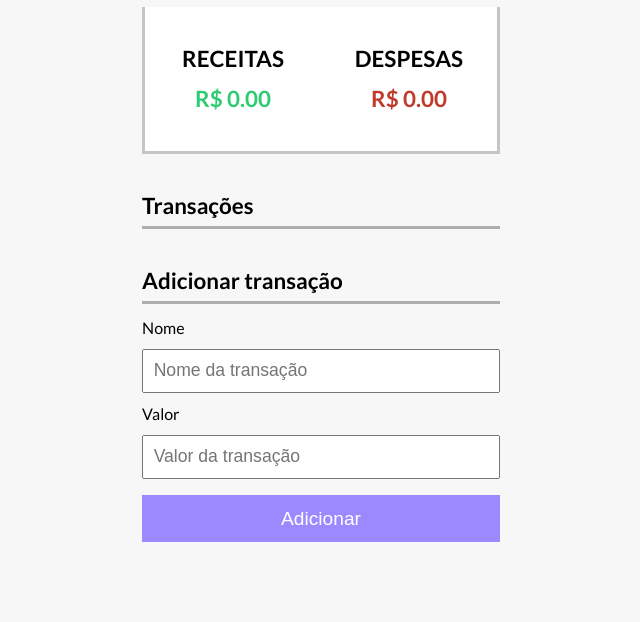
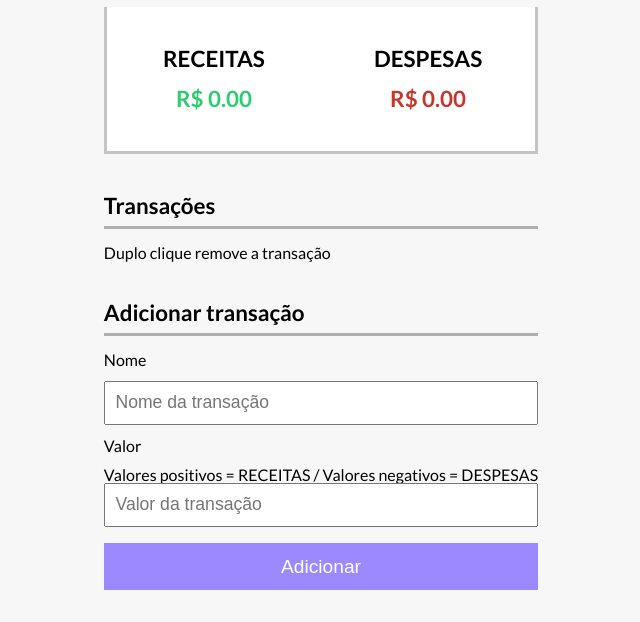
Before and after one commit to RobertoPacheco122/Controle-despesas, a website built with webpack: page index.html in a window 1280 px wide. Shown: the part 209-831 px from the top of the page, without its empty margins (319-959 px from the left). Before the commit the page ends 800 px from the top, so only its background shows below. Built offline with nearby package versions, Linux system fonts and the light colour scheme.

Commit message:
Adicionando informações sobre utilização

```diff
--- a/index.html
+++ b/index.html
@@ -39,6 +39,7 @@
         </section>
         <section class="main__section main__section--transactions">
           <h2 class="main__subtitle underline">Transações</h2>
+          <p class="main__text--attention">Duplo clique remove a transação</p>
           <ul class="main__list">
           </ul>
         </section>
@@ -48,6 +49,7 @@
             <label for="name" class="main__label">Nome</label>
             <input required type="text" name="name" id="name" class="main__input" placeholder="Nome da transação">
             <label for="value" class="main__label">Valor</label>
+            <p class="main__text--attention">Valores positivos = RECEITAS / Valores negativos = DESPESAS</p>
             <input required type="number" name="value" id="value" class="main__input" placeholder="Valor da transação">
             <input type="submit" class="main__button--submit" value="Adicionar">
           </form>
```
